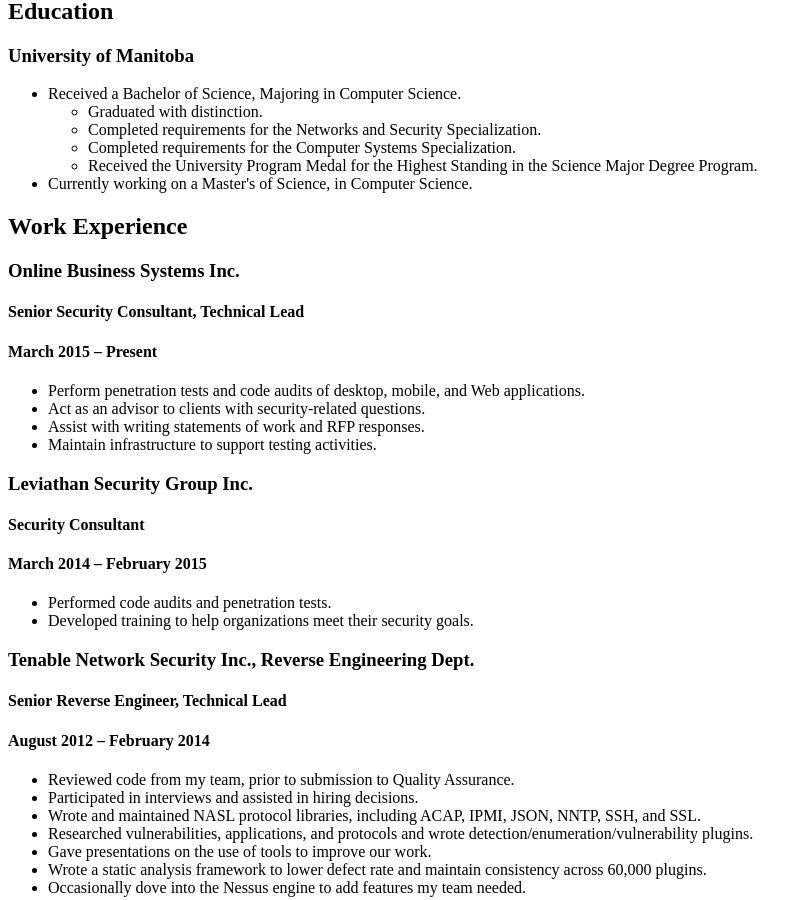
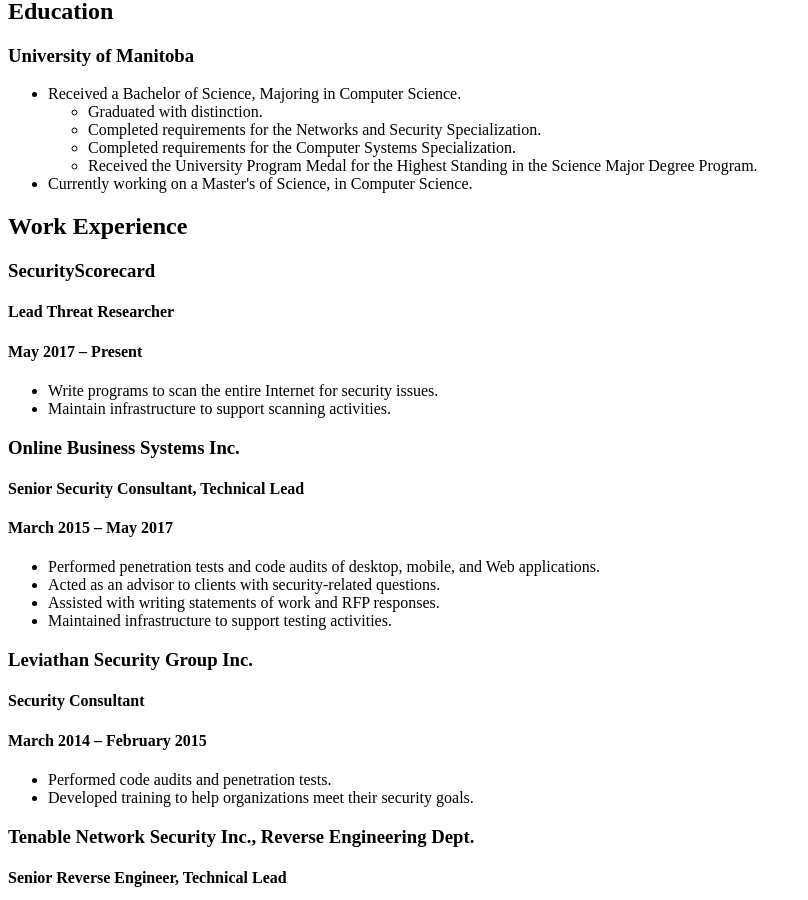
Before and after one commit to mogigoma/mogigoma.com, a Jekyll site: the page built from resume.html, in a window 1280 px wide and 900 px high, scrolled down 515 px. Shown: the whole window, without its empty margins (0-808 px from the left). Built offline with Jekyll 4.4.1, drawn with Linux system fonts in a browser that asks for light colours; nearby versions of some CDN libraries; library files that are not in the unit come from our copies.

Commit message:
Update resume for SSC.

```diff
--- a/resume.html
+++ b/resume.html
@@ -27,14 +27,22 @@ title: Mak Kolybabi's Résumé
 
       <h2>Work Experience</h2>
 
+      <h3>SecurityScorecard</h3>
+      <h4>Lead Threat Researcher</h4>
+      <h4>May 2017 &ndash; Present</h4>
+      <ul>
+        <li>Write programs to scan the entire Internet for security issues.</li>
+        <li>Maintain infrastructure to support scanning activities.</li>
+      </ul>
+
       <h3>Online Business Systems Inc.</h3>
       <h4>Senior Security Consultant, Technical Lead</h4>
-      <h4>March 2015 &ndash; Present</h4>
+      <h4>March 2015 &ndash; May 2017</h4>
       <ul>
-        <li>Perform penetration tests and code audits of desktop, mobile, and Web applications.</li>
-        <li>Act as an advisor to clients with security-related questions.</li>
-        <li>Assist with writing statements of work and RFP responses.</li>
-        <li>Maintain infrastructure to support testing activities.</li>
+        <li>Performed penetration tests and code audits of desktop, mobile, and Web applications.</li>
+        <li>Acted as an advisor to clients with security-related questions.</li>
+        <li>Assisted with writing statements of work and RFP responses.</li>
+        <li>Maintained infrastructure to support testing activities.</li>
       </ul>
 
       <h3>Leviathan Security Group Inc.</h3>
```
